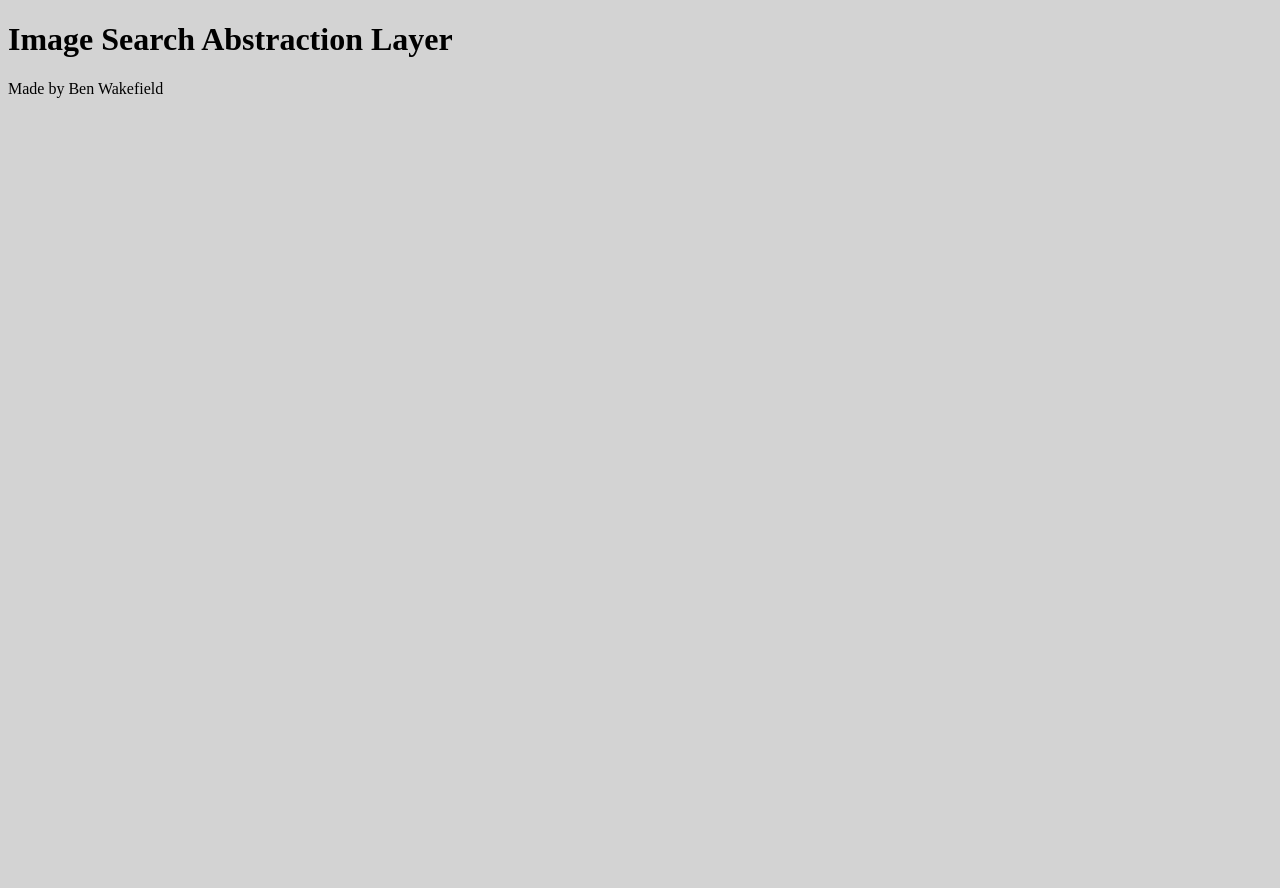
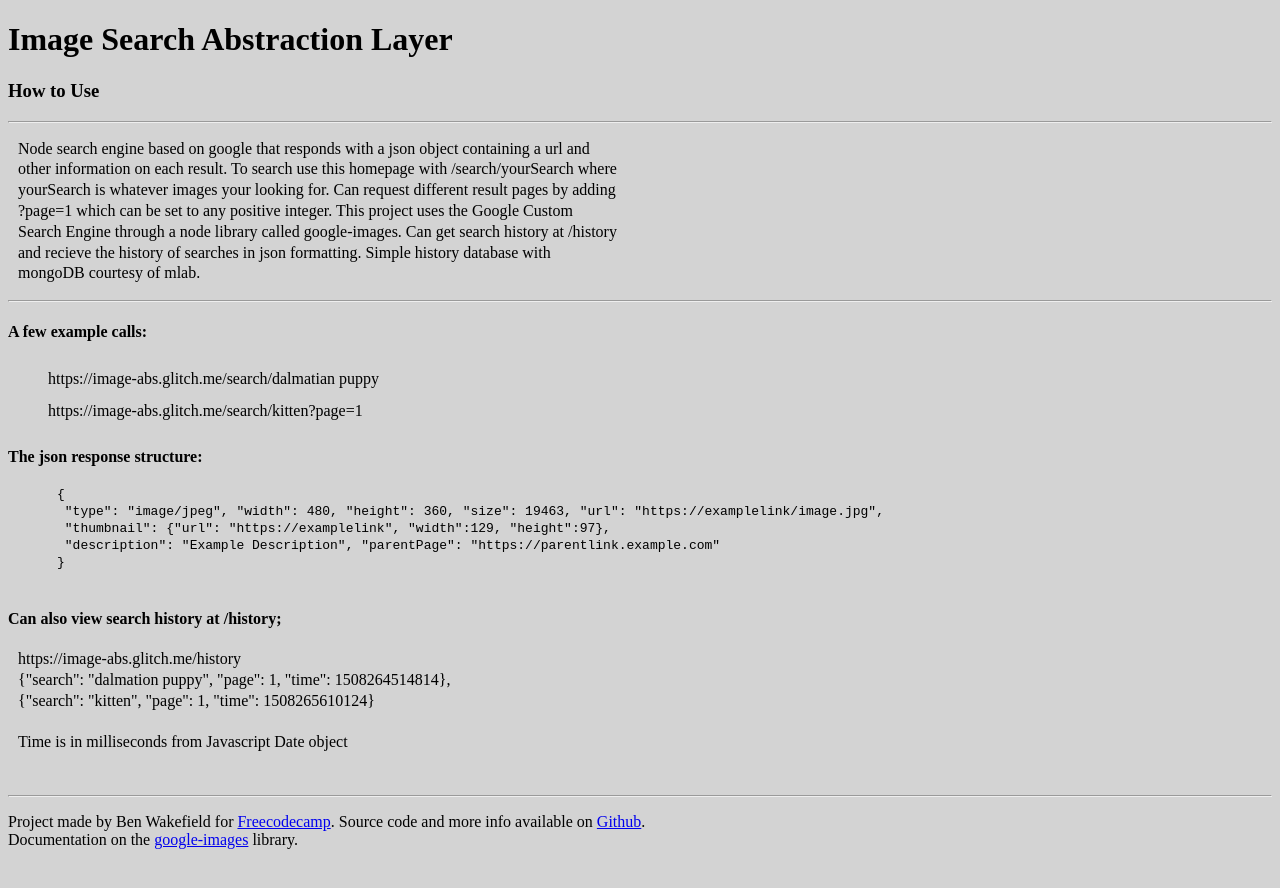
Before and after one commit to Be3N2/Image-Search-Api-Project, a website: page views/index.html in a window 1280 px wide. Before the commit the page ends 800 px from the top, so only its background shows below. Drawn offline with nearby package versions, Linux system fonts and the light colour scheme.

Commit message:
Last main push

```diff
--- a/package.json
+++ b/package.json
@@ -5,14 +5,15 @@
 
   "name": "Image-Search",
   "version": "0.0.1",
-  "description": "What am I about?",
+  "description": "Image search abstraction layer",
   "main": "server.js",
   "scripts": {
     "start": "node server.js"
   },
   "dependencies": {
     "express": "^4.15.5",
-    "google-images": "*"
+    "google-images": "*",
+    "mongodb": "*"
   },
   "engines": {
     "node": "8.x"
--- a/views/index.html
+++ b/views/index.html
@@ -1,9 +1,9 @@
-
 <!DOCTYPE html>
 <html>
   <head>
-    <title>Image Search Abstraction Layer</title>
-    <meta name="description" content="Setup for other projects">
+    <title>Image Search Node</title>
+    <meta name="description" content="Image Search">
+    <link id="favicon" rel="icon" href="https://glitch.com/edit/favicon-app.ico" type="image/x-icon">
     <meta charset="utf-8">
     <meta http-equiv="X-UA-Compatible" content="IE=edge">
     <meta name="viewport" content="width=device-width, initial-scale=1">
@@ -11,16 +11,58 @@
   </head>
   <body>
 
+    <h1>
+      Image Search Abstraction Layer
+    </h1>
 
-    <main>
-      <h1>
-        Image Search Abstraction Layer
-      </h1>
-    </main>
+    <h3>
+      How to Use
+    </h3>
+    <hr>
+    <p style="margin-left: 10px; max-width: 600px; line-height: 1.3;">
+      Node search engine based on google that responds with a json object containing a url and other information on each result.
+      To search use this homepage with /search/yourSearch where yourSearch is whatever images your looking for. Can request different result pages by adding ?page=1 which can be set to any positive integer.
+      This project uses the Google Custom Search Engine through a node library called google-images. Can get search history at /history and recieve
+      the history of searches in json formatting. Simple history database with mongoDB courtesy of mlab.
+    </p>
+    <hr>
+    <h4>
+      A few example calls:
+    </h4>
+    <ul style="list-style: none; line-height: 2;">
+      <li>https://image-abs.glitch.me/search/dalmatian puppy</li>
+      <li>https://image-abs.glitch.me/search/kitten?page=1</li>
+    </ul>
 
-    <footer>
-      Made by Ben Wakefield
-    </footer>
+    <h4>
+      The json response structure:
+    </h4>
+    <pre style="margin-left: 10px; line-height: 1.3;">
+     {
+      "type": "image/jpeg", "width": 480, "height": 360, "size": 19463, "url": "https://examplelink/image.jpg",
+      "thumbnail": {"url": "https://examplelink", "width":129, "height":97},
+      "description": "Example Description", "parentPage": "https://parentlink.example.com"
+     }
+    </pre>
+
+    <h4>
+      Can also view search history at /history;
+    </h4>
+    <p style="margin-left: 10px; line-height: 1.3;">
+       https://image-abs.glitch.me/history<br>
+      {"search": "dalmation puppy", "page": 1, "time": 1508264514814}, <br>
+      {"search": "kitten", "page": 1, "time": 1508265610124}<br><br>
+      Time is in milliseconds from Javascript Date object
+    </p>
+
+    <br>
+    <hr>
+    <p>
+      Project made by Ben Wakefield for <a href="https://www.freecodecamp.org/be3n2">Freecodecamp</a>.
+      Source code and more info available on <a href="https://github.com/Be3N2/Image-Search-Api-Project">Github</a>.
+      <br>Documentation on the <a href="https://www.npmjs.com/package/google-images"> google-images</a> library.
+    </p>
+    <br>
 
     <script src="https://code.jquery.com/jquery-2.2.1.min.js"
             integrity="sha256-gvQgAFzTH6trSrAWoH1iPo9Xc96QxSZ3feW6kem+O00="
```
Also changed, not shown: server.js (+41 -0 lines), .config/configstore/update-notifier-npm.json.
